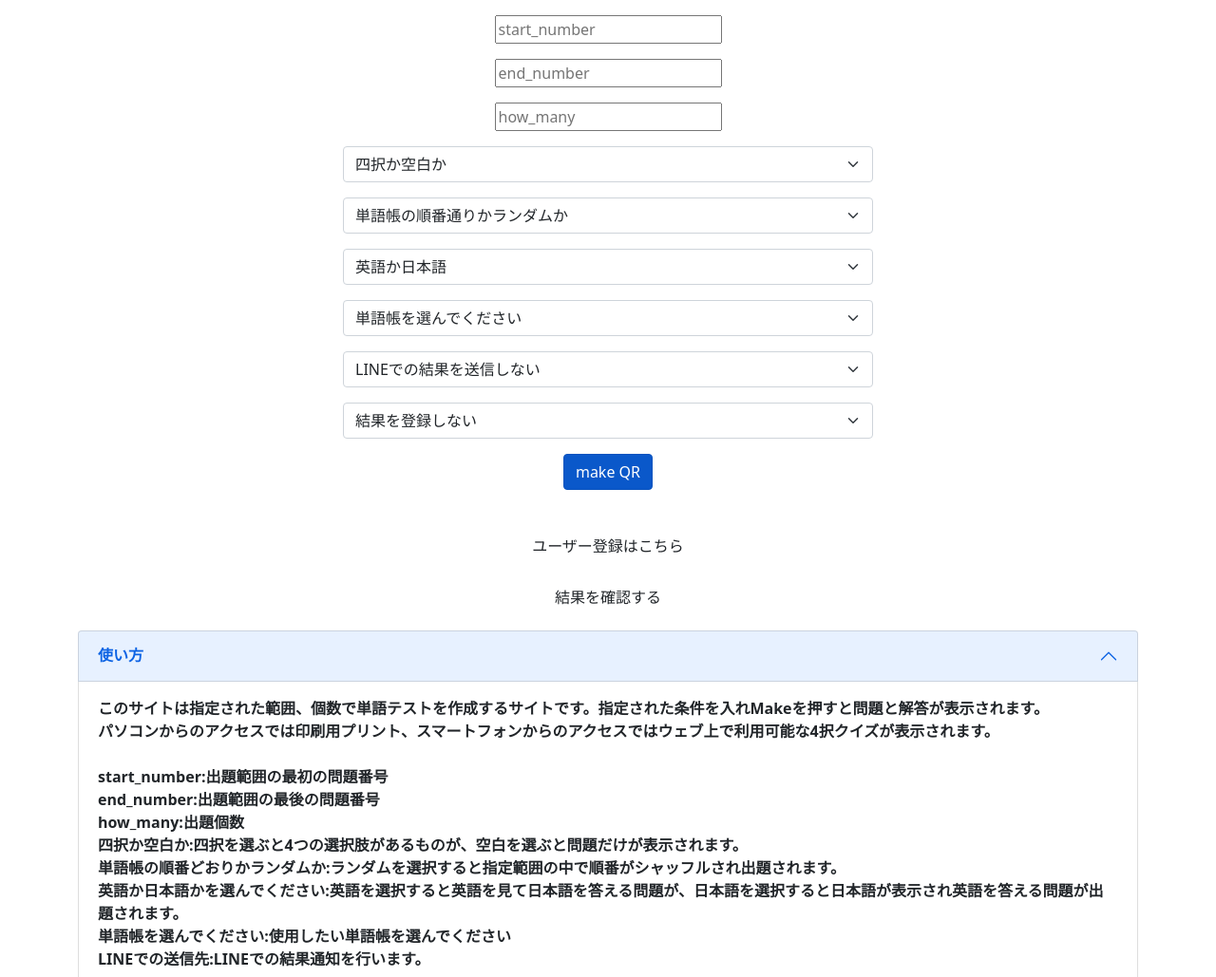
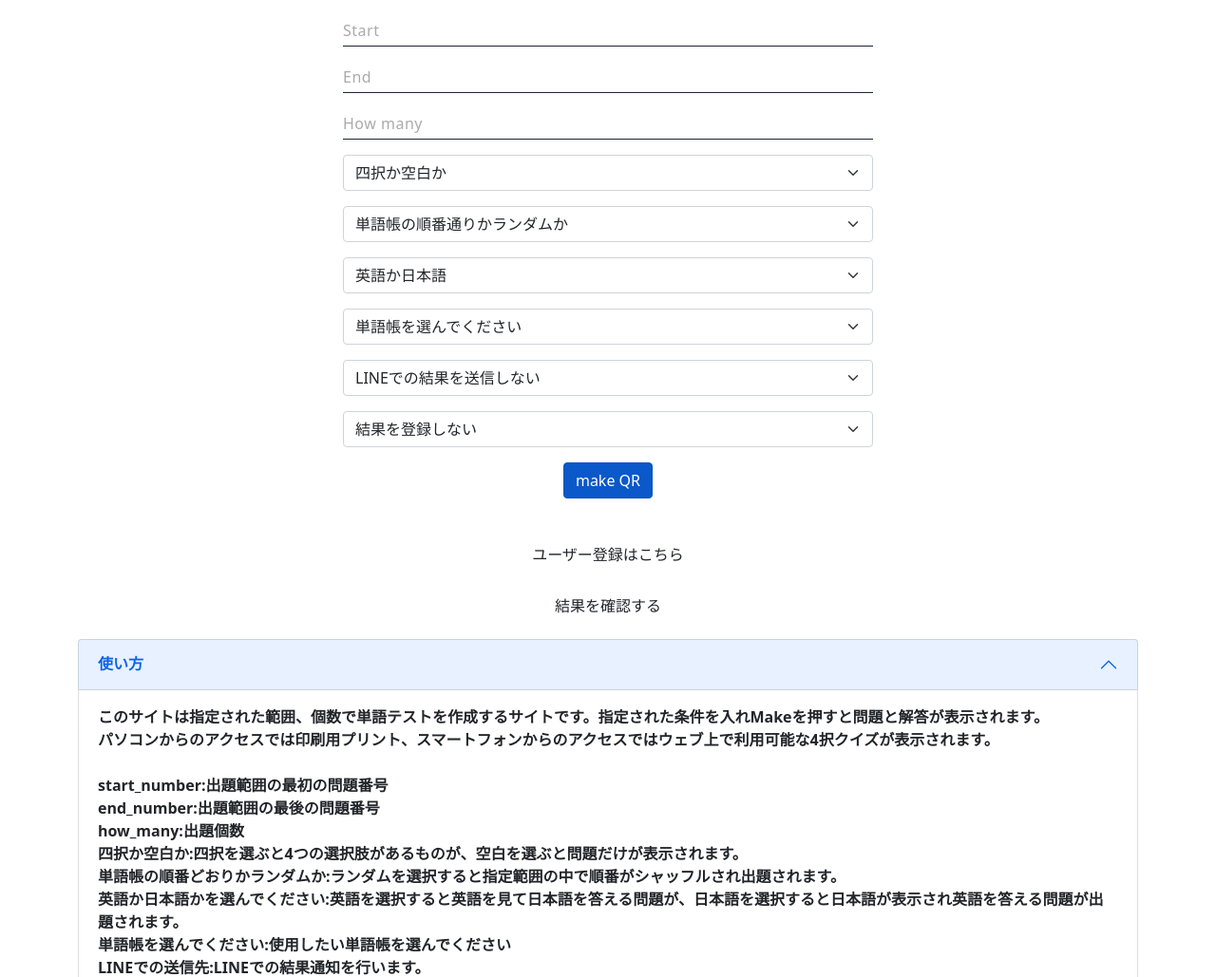
Before and after one commit to KaitoShinomiya/Tangotestmaker_sakura, a Flask app: page /t in a window 1280 px wide. Shown: the top 1029 px of the page at 95% size. Run offline with Flask 2, Linux system fonts and the light colour scheme; data that the repository does not hold is empty.

Commit message:
formは見た目の修正

```diff
--- a/templates/make_test_forT.html
+++ b/templates/make_test_forT.html
@@ -7,6 +7,7 @@
     <!-- CSS only -->
     <link href="https://cdn.jsdelivr.net/npm/bootstrap@5.0.0-beta1/dist/css/bootstrap.min.css" rel="stylesheet"
           integrity="sha384-giJF6kkoqNQ00vy+HMDP7azOuL0xtbfIcaT9wjKHr8RbDVddVHyTfAAsrekwKmP1" crossorigin="anonymous">
+     <link rel="stylesheet" href="{{ url_for('static', filename='css/start_page.css') }}">
 </head>
 <body>
 <script type="text/javascript" src="{{ url_for('static', filename='scripts/make_test_forT.js') }}">
@@ -14,14 +15,20 @@
 </script>
 <div class="mt-3 container">
     <form action="/return_qr" method="get" name="form1" onsubmit="return empty_check()">
-        <div class="mt-3 d-flex justify-content-center">
-            <input type="text" id="start" name="start" placeholder="start_number"><br>
+        <div class="cp_iptxt mt-3 d-flex">
+            <input class="ef" type="text" id="start" name="start" placeholder="">
+            <label>Start</label>
+            <span class="focus_line"></span>
         </div>
-        <div class="mt-3 d-flex justify-content-center">
-            <input type="text" id="end" name="end" placeholder="end_number"><br>
+        <div class="cp_iptxt mt-3 d-flex">
+            <input class="ef" type="text" id="end" name="end" placeholder="">
+            <label>End</label>
+            <span class="focus_line"></span>
         </div>
-        <div class="mt-3 d-flex justify-content-center">
-            <input type="text" id="how_many" name="how_many" placeholder="how_many"><br>
+         <div class="cp_iptxt mt-3 d-flex">
+            <input class="ef" type="text" id="how_many" name="how_many" placeholder="">
+            <label>How many</label>
+            <span class="focus_line"></span>
         </div>
         <div class="mt-3 d-flex justify-content-center">
             <select id="select_or_not" name="select_or_not" size="1" class="form-select w-50">
```
